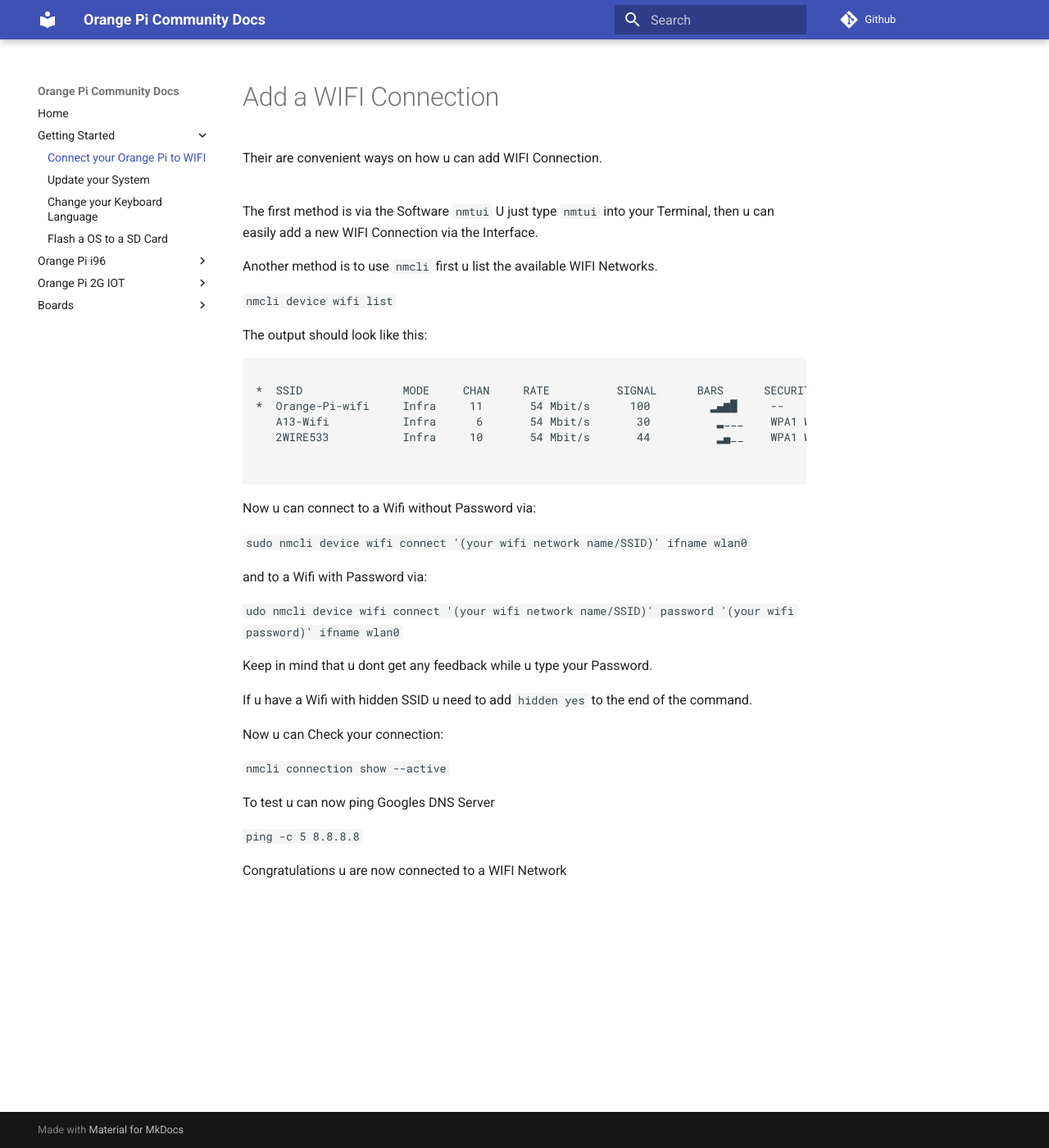
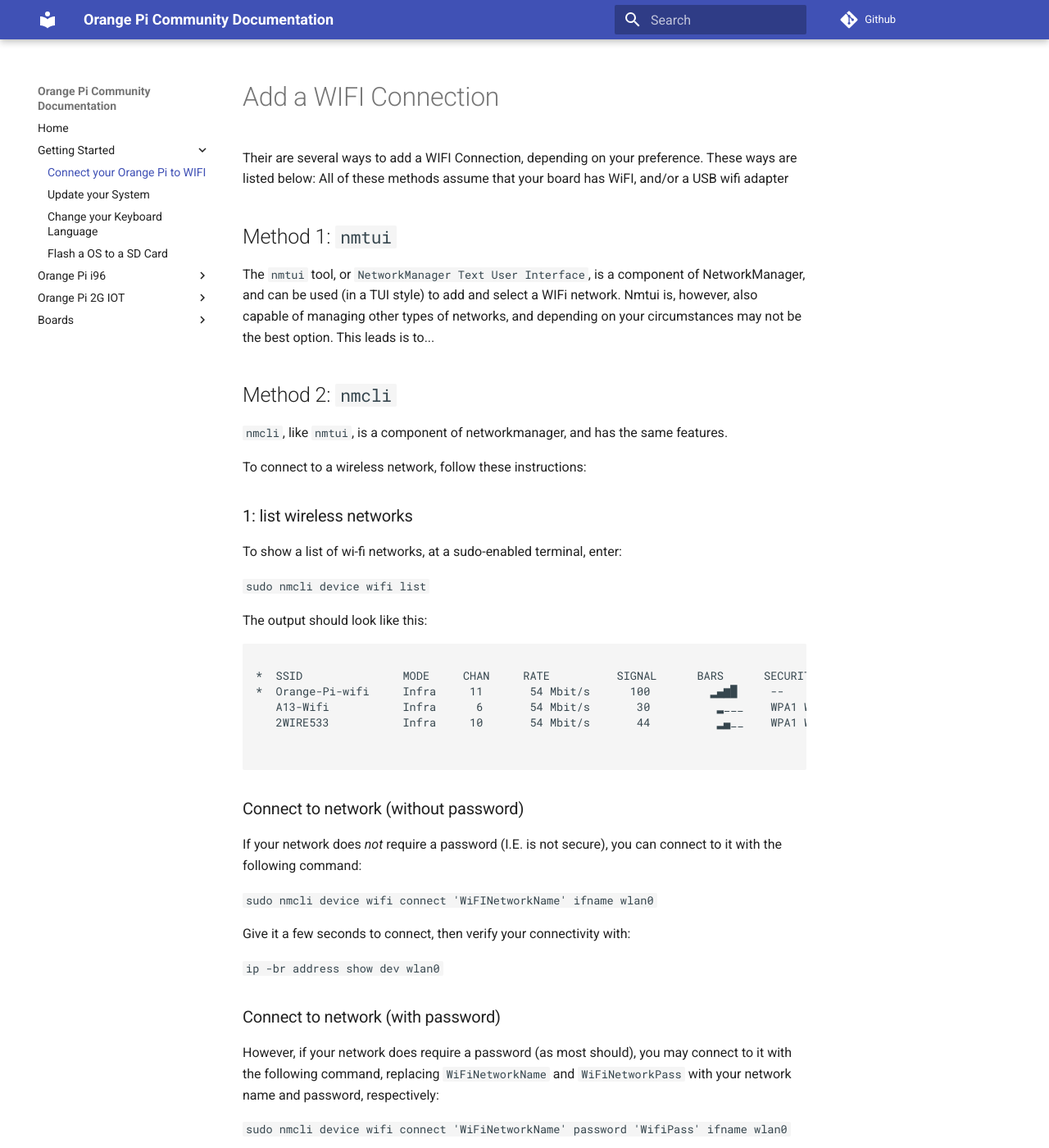
Before and after one commit to kprasadvnsi/documentation, an MkDocs documentation site: the page built from docs/wifi-connect.md, in a window 1280 px wide and 1400 px high. Shown: the whole window at 82% size. Built offline with MkDocs 1.6.1 and Material for MkDocs 9.7.7, drawn with Linux system fonts in a browser that asks for light colours; comment, search, counter and statistics services are not loaded; old or Windows-style settings are respelled for this version of MkDocs; some of the changed text lies outside the part shown.

Commit message:
updated wifi docs, rewrote update docs, will add update docs for arch later.

````diff
--- a/docs/wifi-connect.md
+++ b/docs/wifi-connect.md
@@ -1,16 +1,22 @@
 # Add a WIFI Connection
 
-Their are convenient ways on how u can add  WIFI Connection.
-
+Their are several ways to add  a WIFI Connection, depending on your preference. These ways are listed below:
+All of these methods  assume that your board has WiFI, and/or a USB wifi adapter
 #
 
-The first method is  via the Software `nmtui`
-U just type `nmtui` into your Terminal, then u can easily add a new WIFI Connection via the Interface.
+## Method 1: `nmtui`
+The `nmtui` tool, or `NetworkManager Text User Interface`, is a component of NetworkManager, and can be used (in a TUI style) to add and select a WIFi network.
+Nmtui is, however, also capable of managing other types of networks, and depending on your circumstances may not be the best option. This leads is to...
 
-Another method is to use  `nmcli `
-first u list the available WIFI Networks.
+## Method 2: `nmcli `
+`nmcli`, like `nmtui`, is a component of networkmanager, and has the same features.
 
-```nmcli device wifi list```
+To connect to a wireless network, follow these instructions:
+
+### 1: list wireless networks
+To show a list of wi-fi networks, at a sudo-enabled terminal, enter:
+
+```sudo nmcli device wifi list```
 
 The output should look like this:
 
@@ -24,26 +30,32 @@
 
 ```
 
-
-Now u can connect to a  Wifi without Password via:
-
-``` sudo nmcli device wifi connect '(your wifi network name/SSID)' ifname wlan0 ```
-
-and to a Wifi with Password via:
-
-``` udo nmcli device wifi connect '(your wifi network name/SSID)' password '(your wifi password)' ifname wlan0 ```
-
-Keep in mind that u dont get any feedback while u type your Password.
-
-If u have a Wifi with hidden SSID  u need to add `hidden yes ` to the end of the command.
+### Connect to network (without password)
+If your network does *not* require a password (I.E. is not secure), you can connect to it with the following command:
 
 
-Now u can Check your connection:
+``` sudo nmcli device wifi connect 'WiFINetworkName' ifname wlan0 ```
 
-```  nmcli connection show --active ```
+Give it a few seconds to connect, then verify your connectivity with:
 
-To test u can now ping Googles DNS Server
+``` ip -br address show dev wlan0 ```
 
-``` ping -c 5 8.8.8.8  ```
+### Connect to network (with password)
+However, if your network does require a password (as most should), you may connect to it with the following command, replacing `WiFiNetworkName` and `WiFiNetworkPass` with your network name and password, respectively:
 
-Congratulations u are now connected to a WIFI Network
+
+
+``` sudo nmcli device wifi connect 'WiFiNetworkName' password 'WifiPass' ifname wlan0 ```
+
+Please do keep in mind that you will *not* receive feedback while typing the *password* component of the above command, for security reasons.
+
+Once again, verify your connectivity with:
+
+``` ip -br address show dev wlan0 ```
+
+## Tips and Tricks
+
+* When using `nmcli` and connecting to a wi-fi network who's eSSID (name) is not broadcast (I.E. hidden) you will need to add `hidden yes` to your `connect` command.
+* If a `wlan0` interface does *not* exist on the system, please verify that your board *has* wifi (either via an internal adapter or over USB), that firmware is loaded (if necesary), that your kernel supports wifi, and that it does not have another name (such as wlp3s0). For more info on firmware, please see [wifi troubleshooting](wifi-troubleshooting.md)
+
+* If the `ip -br address show dev wlan0` command does *not* show an IPV4 address, please verify that a DHCP server is present on your network. If not, please refer to [static network configuration](static-network.md) for more information.
--- a/mkdocs.yml
+++ b/mkdocs.yml
@@ -1,5 +1,5 @@
 
-site_name: ' Orange Pi Community Docs'
+site_name: ' Orange Pi Community Documentation'
 
 repo_url:   https://github.com/Orange-Pi-Community/documentation
 repo_name:  Github
````
Also changed, not shown: README.md (+1 -1 lines), docs/OrangePi Zero.md (+4 -5 lines), docs/index.md (+3 -3 lines), docs/keyboard-language.md (+1 -2 lines), docs/update.md (+18 -28 lines), 1 other file.
